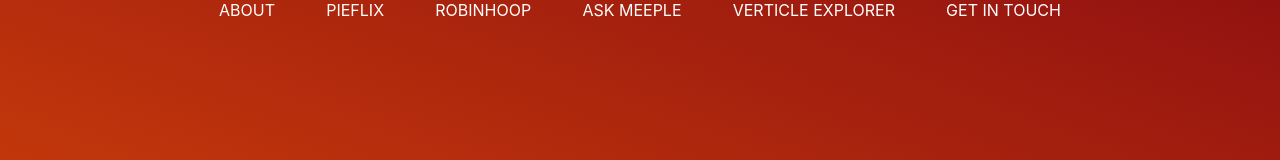
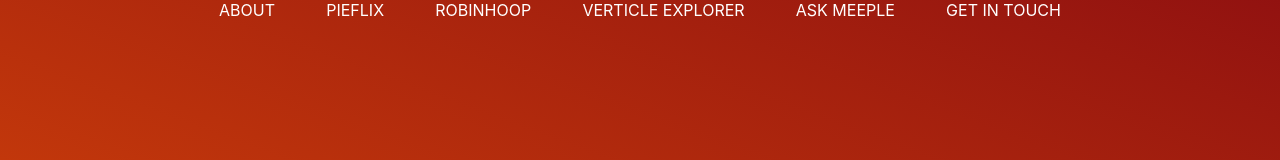
Before and after one commit to jacobleonhardt/portfolio, a React (Create React App) app in the folder portfolio/: page / in a window 1280 px wide. Shown: the top 160 px of the page. Built offline with nearby package versions, Linux system fonts and the light colour scheme.

Commit message:
install and impliment React-Scroll module from github

```diff
--- a/portfolio/package.json
+++ b/portfolio/package.json
@@ -10,6 +10,7 @@
     "react-dom": "^17.0.2",
     "react-router-dom": "^5.2.0",
     "react-scripts": "4.0.3",
+    "react-scroll": "^1.8.2",
     "web-vitals": "^1.1.2"
   },
   "scripts": {
--- a/portfolio/src/components/global/nav.js
+++ b/portfolio/src/components/global/nav.js
@@ -1,25 +1,25 @@
 import React from 'react'
-import { Link } from 'react-router-dom'
+import * as Scroll from 'react-scroll';
+import { Link, scroll, scrollSpy, scroller } from 'react-scroll'
+// import { NavLink } from 'react-router-dom'
 import './nav.css'
 
 const Nav = () => {
 
+    scroller.scrollTo('scroll-container', {
+        duration: 800,
+        delay: 0,
+        smooth: 'easeInOutQuart'
+    })
+
     return (
-        // <div id="navbar">
-        //     <Link to="#about" smooth={true}>About</Link>
-        //     <Link to="#pieflix" smooth={true}>Pieflix</Link>
-        //     <Link to="#robinhoop" smooth={true}>Robinhoop</Link>
-        //     <Link to="#ask-meeple" smooth={true}>Ask Meeple</Link>
-        //     <Link to="#verticle-explorer" smooth={true}>Verticle Explorer</Link>
-        //     <Link to="#contact" smooth={true}>Get in Touch</Link>
-        // </div>
         <div id="navbar">
-                <a href="#about" smooth={true}>About</a>
-                <a href="#pieflix" smooth={true}>Pieflix</a>
-                <a href="#robinhoop" smooth={true}>Robinhoop</a>
-                <a href="#ask-meeple" smooth={true}>Ask Meeple</a>
-                <a href="#vertical-explorer" smooth={true}>Verticle Explorer</a>
-                <a href="#contact" smooth={true}>Get in Touch</a>
+            <Link to="about" smooth={true} spy={true} duration={800} activeClass="active">About</Link>
+            <Link to="pieflix" smooth={true} spy={true} duration={800} activeClass="active">Pieflix</Link>
+            <Link to="robinhoop" smooth={true} spy={true} duration={800} activeClass="active">Robinhoop</Link>
+            <Link to="vertical-explorer" smooth={true} spy={true} duration={800} activeClass="active">Verticle Explorer</Link>
+            <Link to="ask-meeple" smooth={true} spy={true} duration={800} activeClass="active">Ask Meeple</Link>
+            <Link to="contact" smooth={true} spy={true} duration={800} activeClass="active">Get in Touch</Link>
         </div>
     )
 }
```
Also changed, not shown: 1 other file (tests, documents, lock files or other folders).
